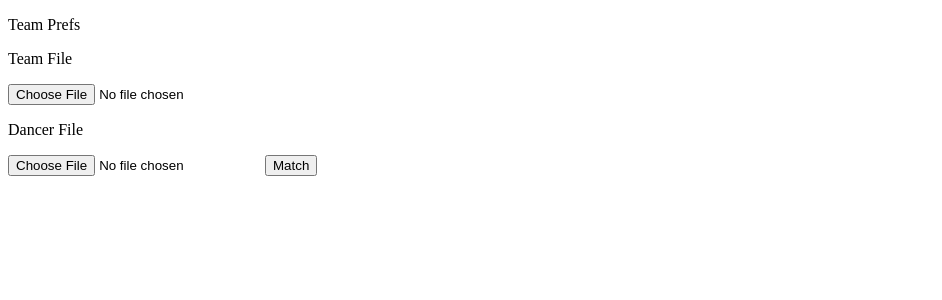
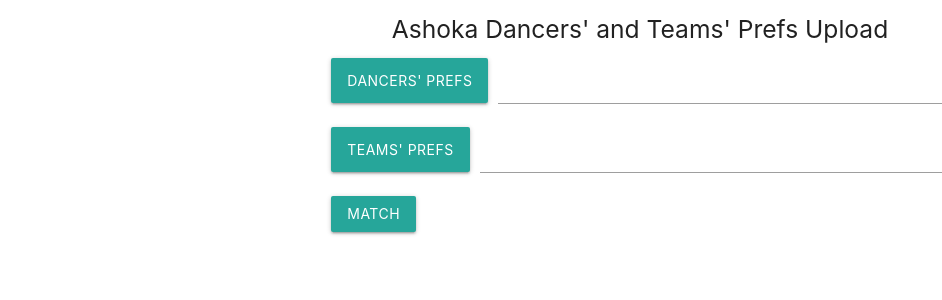
Before and after one commit to cjabeyakaran/ashoka_team_selection, a Flask app: page / in a window 1280 px wide. Shown: the top 300 px of the page, without its empty margins (0-942 px from the left). Run offline with Flask 2, Linux system fonts and the light colour scheme; some libraries are stand-ins or nearby versions.

Commit message:
added materialize styling

```diff
--- a/templates/index.html
+++ b/templates/index.html
@@ -5,21 +5,42 @@
     <meta charset="UTF-8">
     <meta http-equiv="X-UA-Compatible" content="IE=edge">
     <meta name="viewport" content="width=device-width, initial-scale=1.0">
-    <title>Document</title>
+    <!-- Compiled and minified CSS -->
+    <link rel="stylesheet" href="https://fonts.googleapis.com/icon?family=Material+Icons">
+    <link rel="stylesheet" href="https://cdnjs.cloudflare.com/ajax/libs/materialize/1.0.0/css/materialize.min.css">
+    <script type="text/javascript" src="https://code.jquery.com/jquery-2.1.1.min.js"></script>
+    <script src="https://cdnjs.cloudflare.com/ajax/libs/materialize/0.97.3/js/materialize.min.js"></script>
+    <title>Team Matching App</title>
 </head>
 <html>
 
 <body>
-    <p>Team Prefs</p>
-    <form action="http://localhost:5000/match" method="POST" enctype="multipart/form-data">
-        <p>Team File</p>
-        <input type="file" name="team-file" />
-
-        <p>Dancer File</p>
-        <input type="file" name="dancer-file" />
-
-        <button type="submit">Match</button>
-    </form>
+    <div class="row valign-wrapper">
+        <div class="col s6 offset-s3">
+            <h5 class="center-align">Ashoka Dancers' and Teams' Prefs Upload</h5>
+            <form action="http://localhost:5000/match" method="POST" enctype="multipart/form-data">
+                <div class="file-field input-field">
+                    <div class="btn">
+                        <span>Dancers' Prefs</span>
+                        <input type="file" name="dancer-file" id="dancer-file" />
+                    </div>
+                    <div class="file-path-wrapper">
+                        <input class="file-path validate" type="text">
+                    </div>
+                </div>
+                <div class="file-field input-field">
+                    <div class="btn">
+                        <span>Teams' Prefs</span>
+                        <input type="file" name="team-file" id="team-file" />
+                    </div>
+                    <div class="file-path-wrapper">
+                        <input class="file-path validate" type="text">
+                    </div>
+                </div>
+                <button type="submit" class="btn btn-primary center-align">Match</button>
+            </form>
+        </div>
+    </div>
 </body>
 
 </html>
```
Also changed, not shown: templates/rosters.html (+6 -15 lines).
